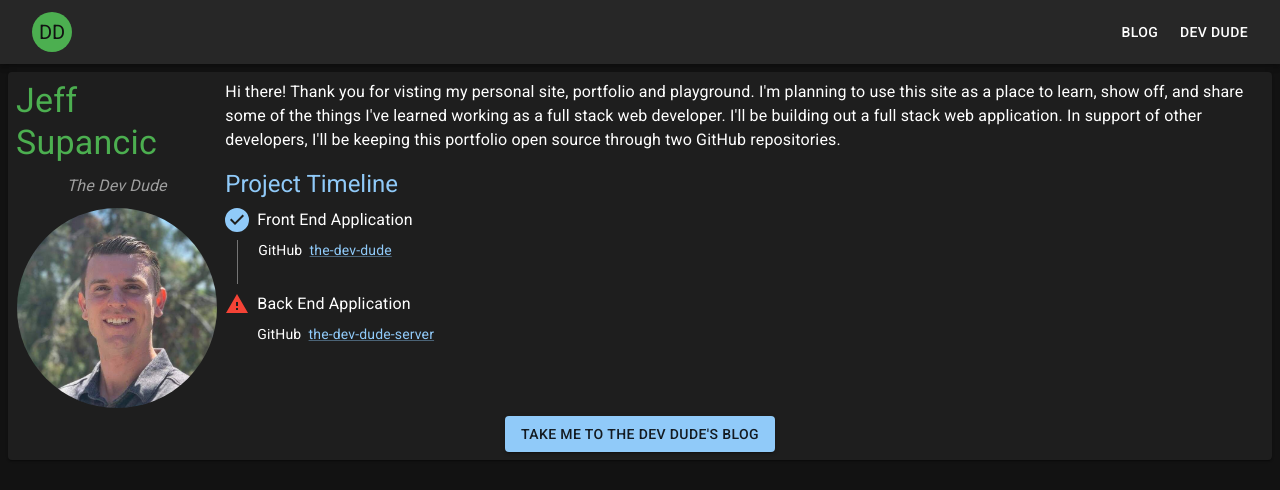
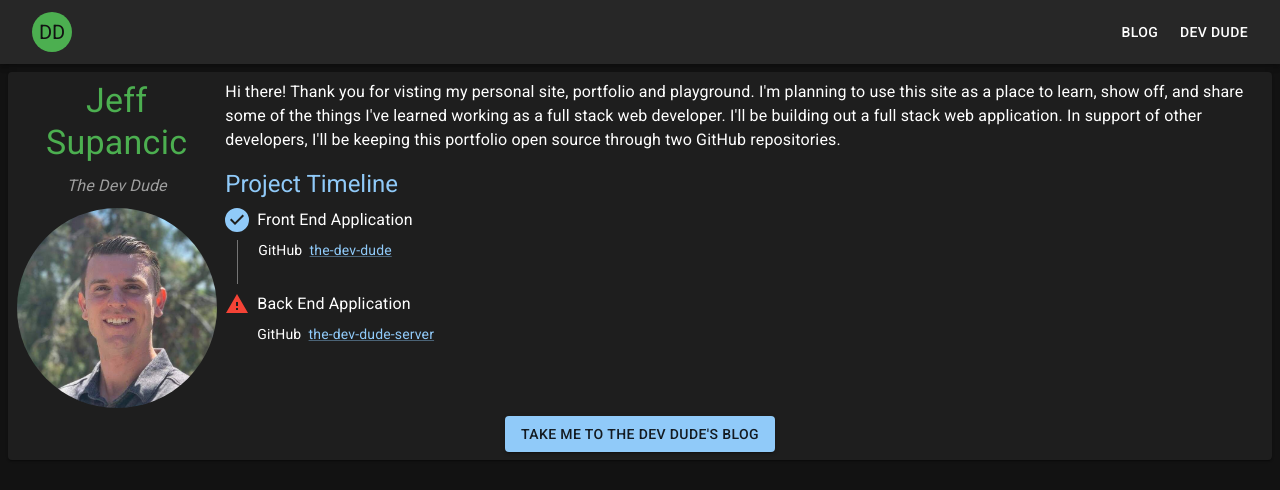
Before and after one commit to jeffsupancic/the-dev-dude, a React (Create React App) app: page / in a window 1280 px wide. Shown: the top 490 px of the page. Built offline with nearby package versions, Linux system fonts and the light colour scheme.

Commit message:
align home title and image

```diff
--- a/src/routes/Home.tsx
+++ b/src/routes/Home.tsx
@@ -23,23 +23,28 @@ const Home = () => {
           <Grid item md={2}>
             <Grid
               container
-              direction="column"
               justifyContent="center"
               alignItems="center"
               spacing={1}
             >
-              <Grid item>
-                <Typography variant="h4" color={green[500]}>
+              <Grid item xs={12}>
+                <Typography align="center" variant="h4" color={green[500]}>
                   Jeff Supancic
                 </Typography>
               </Grid>
-              <Grid item>
-                <Typography variant="subtitle1" color={grey[500]}>
+              <Grid item xs={12}>
+                <Typography
+                  align="center"
+                  variant="subtitle1"
+                  color={grey[500]}
+                >
                   <i>The Dev Dude</i>
                 </Typography>
               </Grid>
-              <Grid item>
-                <Avatar src={devDudeImage} sx={{ width: 200, height: 200 }} />
+              <Grid item xs={12}>
+                <Box display="flex" alignItems="center" justifyContent="center">
+                  <Avatar src={devDudeImage} sx={{ width: 200, height: 200 }} />
+                </Box>
               </Grid>
             </Grid>
           </Grid>
```
